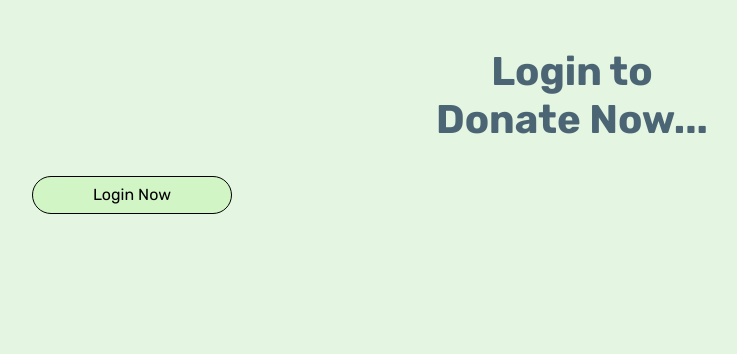
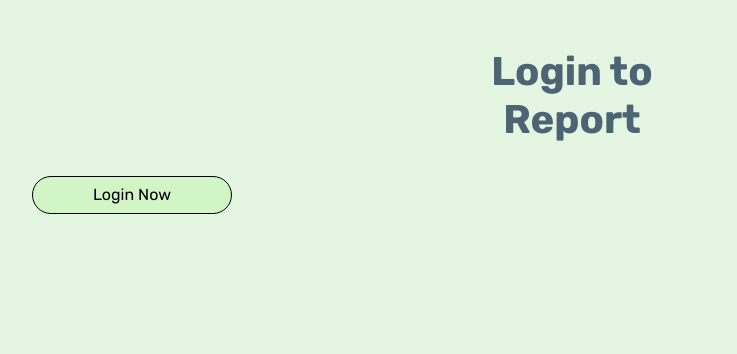
Before and after one commit to SinusCosinusTangen/donasi-covid-19-2, a Django app: page /reportIssue/ in a window 1280 px wide. Shown: the part 66-420 px from the top of the page, without its empty margins (83-820 px from the left). Run offline with Django 3.2, Linux system fonts and the light colour scheme; some libraries are stand-ins or nearby versions.

Commit message:
Update report.html

```diff
--- a/report/templates/report/report.html
+++ b/report/templates/report/report.html
@@ -37,7 +37,7 @@
                 <br>
 
         <br>
-        <h1 style="color: #4B6574; font-weight: bold; margin-left: 30px ">Login to <br> Donate Now...</h1>
+        <h1 style="color: #4B6574; font-weight: bold; margin-left: 30px ">Login to <br> Report</h1>
         <br>
         <div class="container mx-auto">
             <a style="margin-bottom: 30px; margin-left: 30px" href="{% url 'userauth:login'%}" class="btn btn-light">Login Now</a>
```
